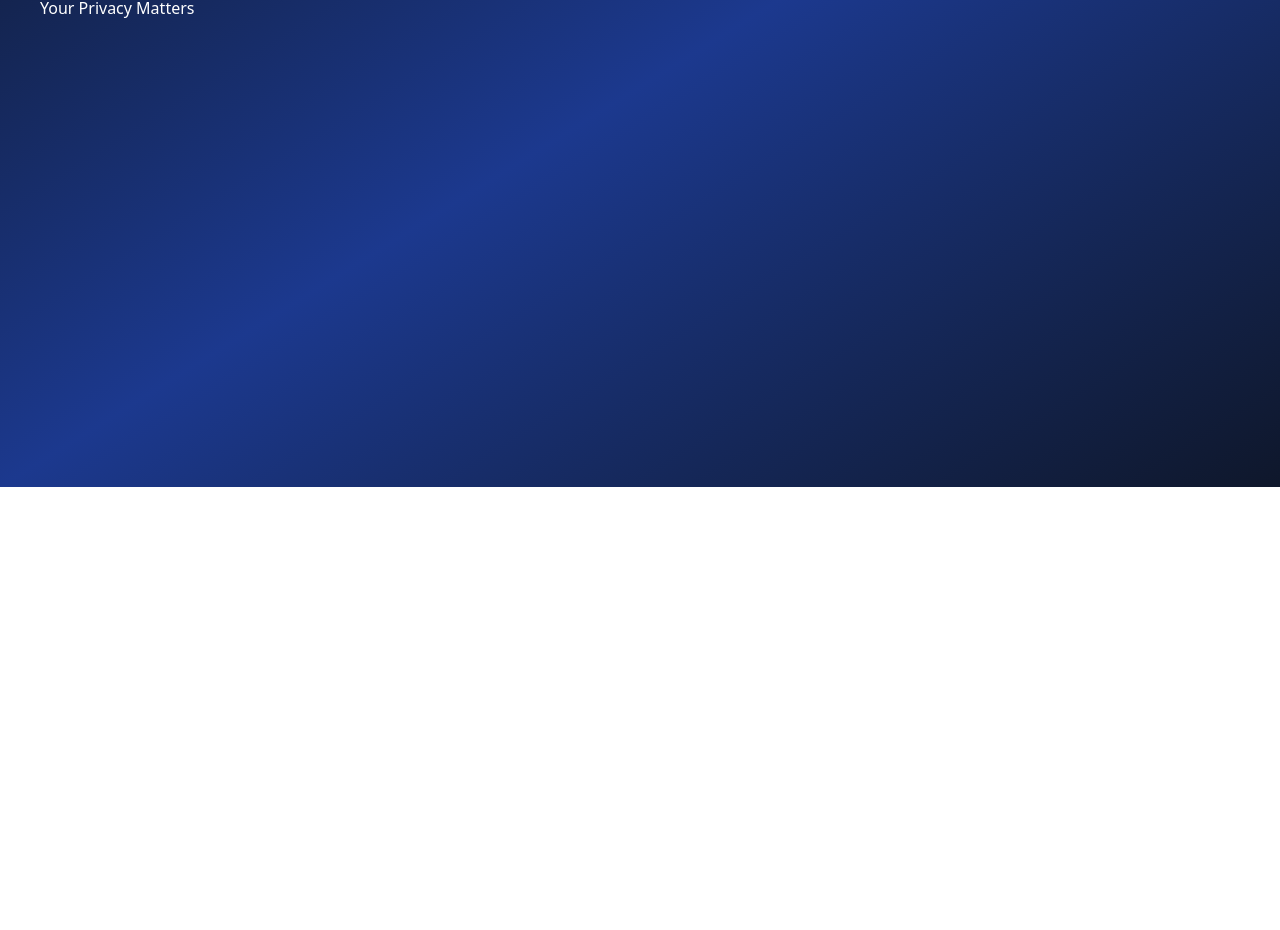
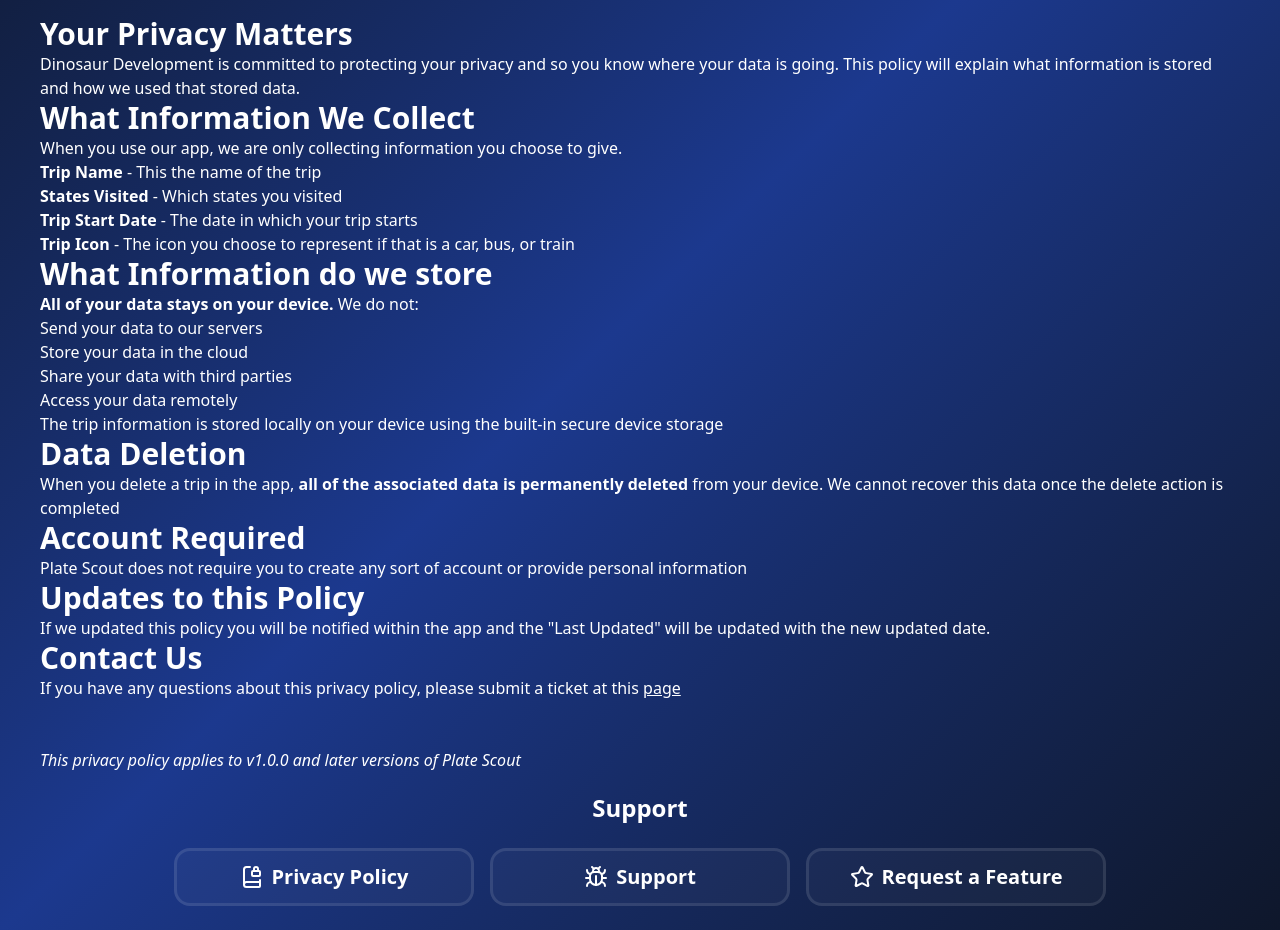
Before and after one commit to Mason-Dino/Dino-Dev, a Next.js app: page /plate-scout/privacy-policy in a window 1280 px wide. Shown: the part 313-1243 px from the top of the page. Before the commit the page ends 800 px from the top, so only its background shows below. Built offline with nearby package versions, Linux system fonts and the light colour scheme.

Commit message:
added the privacy policy

```diff
--- a/src/app/plate-scout/privacy-policy/page.tsx
+++ b/src/app/plate-scout/privacy-policy/page.tsx
@@ -17,9 +17,59 @@ export default function Home() {
 				</div>
 			</section>
             <section className='text-white'>
-                <i className='mb-5'>Last Updated: 8/25/25</i>
-                <h3>Your Privacy Matters</h3>
+                <p className='mb-5 italic'>Last Updated: 8/25/25</p>
+                <h3 className='text-3xl font-bold'>Your Privacy Matters</h3>
+                <p>Dinosaur Development is committed to protecting your privacy and so you know where your data is going. This policy will explain what information is stored and how we used that stored data.</p>
+                <h3 className='text-3xl font-bold'>What Information We Collect</h3>
+                <p>When you use our app, we are only collecting information you choose to give.</p>
+                <ul>
+                    <li><b>Trip Name</b> - This the name of the trip</li>
+                    <li><b>States Visited</b> - Which states you visited</li>
+                    <li><b>Trip Start Date</b> - The date in which your trip starts</li>
+                    <li><b>Trip Icon</b> - The icon you choose to represent if that is a car, bus, or train</li>
+                </ul>
+                <h3 className='text-3xl font-bold'>What Information do we store</h3>
+                <p><b>All of your data stays on your device.</b> We do not:</p>
+                <ul>
+                    <li>Send your data to our servers</li>
+                    <li>Store your data in the cloud</li>
+                    <li>Share your data with third parties</li>
+                    <li>Access your data remotely</li>
+                </ul>
+                <p>The trip information is stored locally on your device using the built-in secure device storage</p>
+                <h3 className='text-3xl font-bold'>Data Deletion</h3>
+                <p>When you delete a trip in the app, <b>all of the associated data is permanently deleted</b> from your device. We cannot recover this data once the delete action is completed</p>
+                <h3 className='text-3xl font-bold'>Account Required</h3>
+                <p>Plate Scout does not require you to create any sort of account or provide personal information</p>
+                <h3 className='text-3xl font-bold'>Updates to this Policy</h3>
+                <p>If we updated this policy you will be notified within the app and the "Last Updated" will be updated with the new updated date.</p>
+                <h3 className='text-3xl font-bold'>Contact Us</h3>
+                <p>If you have any questions about this privacy policy, please submit a ticket at this <a className='underline' href="https://forms.gle/PWzwDehsrpQAYecq8" target='_blank'>page</a></p>
+                <br /> <br />
+                <p className='mb-5 italic'>This privacy policy applies to v1.0.0 and later versions of Plate Scout</p>
             </section>
+            <section className="flex flex-col text-center justify-content items-center">
+				<h2 className="text-2xl md:text-2xl font-bold text-white mb-6">
+                    Support
+                </h2>
+				<div className='flex flex-col lg:flex-row gap-4 justify-center'>
+					<a href='/plate-scout/privacy-policy'>
+						<button className="cursor-pointer w-[300px] rounded-2xl bg-white/3 border-white/10 hover:bg-white/10 border-3 transition-all transform text-white text-xl font-semibold py-3 px-10 flex items-center justify-center">
+							<BookLock className='mr-2'/> Privacy Policy
+						</button>
+					</a>
+					<a href="https://forms.gle/PWzwDehsrpQAYecq8" target='_blank'>
+						<button className="cursor-pointer w-[300px] rounded-2xl bg-white/3 border-white/10 hover:bg-white/10 border-3 transition-all transform text-white text-xl font-semibold py-3 px-10 flex items-center justify-center">
+							<Bug className='mr-2'/> Support
+						</button>
+					</a>
+					<a href="https://dinodev.featurebase.app/" target='_blank'>
+						<button className="cursor-pointer w-[300px] rounded-2xl bg-white/3 border-white/10 hover:bg-white/10 border-3 transition-all transform text-white text-xl font-semibold py-3 px-10 flex items-center justify-center">
+							<Star className='mr-2'/> Request a Feature
+						</button>
+					</a>
+				</div>
+			</section>
 		</div>
 	);
 }
```
